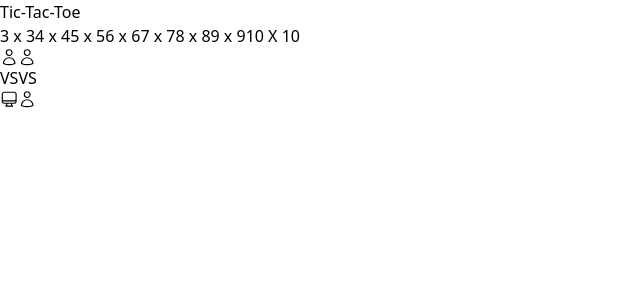
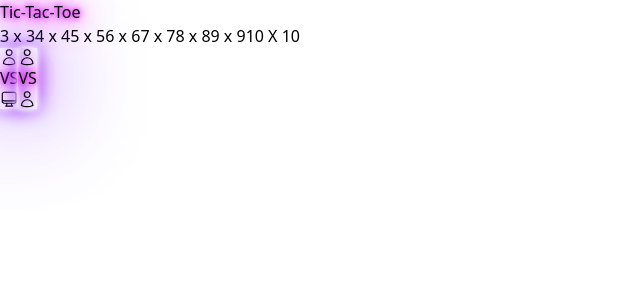
Before and after one commit to kongpop00/Tic-tac-toe, a React (Vite) app: page / in a window 1280 px wide. Shown: the top 300 px of the page, without its empty margins (0-640 px from the left). Built offline with nearby package versions, Linux system fonts and the light colour scheme.

Commit message:
addFunction

```diff
--- a/src/component/Showboard.jsx
+++ b/src/component/Showboard.jsx
@@ -5,12 +5,15 @@ import { useGameContext } from "../gameContext/GameContext";
 
 
 const Showboard = () => {
-const {  setTimes,setDataIndex}=usefilterconditionWinContext()
-const{setData}=useGameContext()
-
+  const { setTimes, setDataIndex } = usefilterconditionWinContext();
+  const { setData } = useGameContext();
+  const [selectedIndex, setSelectedIndex] = useState(-1);
   const [inbox] = useState(Array(9).fill(""));
 
-  const box = [
+
+ const boxindex = 'boxindex'
+
+  let box = [
     { id: 1, box: "3 x 3", borad: 3 },
     { id: 2, box: "4 x 4", borad: 4 },
     { id: 3, box: "5 x 5", borad: 5 },
@@ -21,39 +24,40 @@ const{setData}=useGameContext()
     { id: 8, box: "10 X 10 ", borad: 10 },
   ];
 
-   const handlegetscope =(borad)=>{
-      setTimes(borad)
-      setDataIndex(Array(borad**2).fill(0))
-      setData(Array(borad**2).fill(""))
-   }
+  const handlegetscope = (borad, index) => {
+    setTimes(borad);
+    setDataIndex(Array(borad ** 2).fill(0));
+    setData(Array(borad ** 2).fill(""));
+    setSelectedIndex(index)
+  };
 
   return (
     <div className="lg:w-[1000px] lg:h-[500px] grid grid-cols-4  gap-5 my-[50px] ">
-      {box.map((e) => {
+      {box.map((e, index) => {
         return (
           <button
-            onClick={()=>handlegetscope(e.borad)}
+            onClick={() => handlegetscope(e.borad, index)}
             key={e.id}
-            className={`box-1  border-[#26242ce8] border-[2px] text-[#6c667ce8]  bg-[#000000] justify-center relative items-center flex  rounded-[20px] hover:scale-125  `}
+            className={`box-1  border-[#26242ce8] border-[2px] text-[#6c667ce8]  bg-[#030303c4] justify-center relative items-center flex  rounded-[20px] hover:scale-125 ${
+              selectedIndex === index ? ` relative z-10 bg-[#130f20ef] text-white  ${boxindex} ` : ""
+            }`} // ${btnState.find((btn)=>btn == btnState[e.id]) ? btnactive :""}
           >
             <div className="absolute text-[40px] font-[500] rounded-lg  ">
               {e.box}
             </div>
-            <div className={` grid grid-cols-3 gap-3 w-[70%]  `}>
-              {inbox.map((r,i) => {
+            <div className={` grid grid-cols-3 gap-3 w-[70%] `}>
+              {inbox.map((r, i) => {
                 return (
                   <div
                     key={i}
-                    className="border-[2px] border-[#45147c88]  w-[60px] h-[60px] rounded-xl "
+                    className={`border-[2px] border-[#2e293588]  w-[60px] h-[60px] rounded-xl ${selectedIndex === index ? ` border-[#25252588] relative z-[-1] ` : ""} `}
                   ></div>
                 );
               })}
             </div>
           </button>
-
         );
       })}
-
     </div>
   );
 };
--- a/src/component/game.css
+++ b/src/component/game.css
@@ -58,15 +58,53 @@
     0 0 20px rgb(114, 5, 238),
     0 0 100px rgb(114, 5, 238);
     color : white;
-    border : 2px solid white; text-shadow:
+    border : 2px solid white;
+    text-shadow:
     0 0 5px rgb(225, 29, 231),
     0 0 10px rgb(225, 29, 231),
     0 0 20px rgb(225, 29, 231),
     0 0 40px rgb(225, 29, 231),
     0 0 80px rgb(225, 29, 231),
     0 0 100px rgb(225, 29, 231);
+    background-color: rgb(13, 13, 14);
     position: relative;
-    z-index: 1;
+    z-index: 20;
+}
+
+.box2{
+    text-shadow:
+    0 0 5px rgb(225, 29, 231),
+    0 0 10px rgb(225, 29, 231),
+    0 0 20px rgb(225, 29, 231),
+    0 0 40px rgb(225, 29, 231),
+    0 0 80px rgb(225, 29, 231),
+    0 0 100px rgb(225, 29, 231);
+
+
+}
+.box3:hover{
+    box-shadow:
+    0 0 5px rgb(245, 245, 245),
+    0 0 10px rgb(255, 255, 255),
+    0 0 20px rgb(114, 5, 238),
+    0 0 100px rgb(230, 5, 238);
+
+
+
+}
+.boxindex{
+    text-shadow:
+    0 0 5px rgb(225, 29, 231),
+    0 0 10px rgb(225, 29, 231),
+    0 0 20px rgb(225, 29, 231),
+    0 0 40px rgb(225, 29, 231),
+    0 0 80px rgb(225, 29, 231),
+    0 0 100px #e11de7;
+    box-shadow:
+    0 0 5px rgb(255, 255, 255),
+    0 0 10px rgb(255, 255, 255),
+    0 0 20px rgb(114, 5, 238),
+    0 0 100px rgb(114, 5, 238);
 }
 
 @media screen and (max-width: 600px){
--- a/src/gameContext/GameContext.jsx
+++ b/src/gameContext/GameContext.jsx
@@ -17,7 +17,6 @@ export function GameProvider({ children }) {
   const { conditionWin, times, condition } = usefilterconditionWinContext();
   const [data, setData] = useState(Array(0).fill("")); // เก็บ box ไว้ป็น Array 9 ช่อง  ''
   const [current, setCurrent] = useState("X"); // ค่า แรก ที่กดลงไปใน box
-  const [kong ,setkong]=useState([])
 
   // draw รับ index จาก การกด ของ box
   const Draw = (index) => {
@@ -59,7 +58,7 @@ export function GameProvider({ children }) {
       }
     });
     console.log("cout", count);
-    if (count >= 9) {
+    if (count >= times**2) {
       return true;
     } else {
       return false;
@@ -70,7 +69,7 @@ export function GameProvider({ children }) {
     /**checkwin */
   }
   const CheckWin = (borad) => {
-    console.log('borad',borad);
+    console.log("borad", borad);
     condition();
     console.log("condition", conditionWin);
     /*const condition =
@@ -89,47 +88,46 @@ export function GameProvider({ children }) {
     let GameWin = false;
 
     function isBigEnough(element, index, array) {
-    if(current =="X"){
-      return element =="X"
-    }if(current =="O"){
-      return element=="O"
+      if (current == "X") {
+        return element == "X";
+      }
+      if (current == "O") {
+        return element == "O";
       }
     }
 
-  const flat = conditionWin.flat()
+    const flat = conditionWin.flat();
     let startFlat = 0;
-  let endFlat = times
- let  array = []
+    let endFlat = times;
+    let array = [];
 
-  for(let i = 0; i< conditionWin.length; i++){
+    for (let i = 0; i < conditionWin.length; i++) {
       // console.log('i',i);
-   console.log('flat',flat);
-    const t = flat.slice(startFlat,endFlat)// 0-3 4
-    console.log('borad==t',borad[t]);
-        console.log('ttttt',t);
-        let array1 =[]
-         t.map((call)=>{
-            console.log('============',borad[call]);
+      console.log("flat", flat);
+      const t = flat.slice(startFlat, endFlat); // 0-3 4
+      console.log("borad==t", borad[t]);
+      console.log("ttttt", t);
+      let array1 = [];
+      t.map((call) => {
+        console.log("============", borad[call]);
         // array = array.push(borad[call]);
-            array1.push(borad[call])
+        array1.push(borad[call]);
+      });
+      console.log("araay1111", array1);
 
-          })
-    console.log('araay1111',array1);
-
-    startFlat =  startFlat+times;
+      startFlat = startFlat + times;
       //console.log('start',startFlat);
-    endFlat =  endFlat+times
+      endFlat = endFlat + times;
       //console.log('end',endFlat);
-    const k =  array1.every(isBigEnough)
-    console.log('k',k);
-    if( k ==true && current=="X"){
-      alert('XXXXXXXXXXXXXXXXX')
-    }if(k== true && current=="O"){
-      alert('OOOOOOOOOOOOOOOOOOOO')
+      const k = array1.every(isBigEnough);
+      console.log("k", k);
+      if (k == true && current == "X") {
+        alert("XXXXXXXXXXXXXXXXX");
       }
-
+      if (k == true && current == "O") {
+        alert("OOOOOOOOOOOOOOOOOOOO");
       }
-
+    }
 
     /*conditionWin.map((e)=>{
 
@@ -150,7 +148,6 @@ export function GameProvider({ children }) {
 */
 
     conditionWin.forEach((element) => {
-
       /*  if (borad[element[1]] !== "" && borad[element[2]] !== "") {
         console.log("hay =================================");
         if (
--- a/src/gameContext/filterConditionWinGame.jsx
+++ b/src/gameContext/filterConditionWinGame.jsx
@@ -45,11 +45,8 @@ export function FilterconditionWinProvider({ children }) {
     // o-3 , 3-6 , 6-9
     firtsRow = Number(lengthRow.slice(-1)) + 1; // 2+1==3WWW
     endRow += times; //3+3
-    console.log('lengrow',typeof lengthRow);
-    lengthRow.map((e)=>{
 
 
-    })
     setConditionWin(Array.from(conditionWin.push(lengthRow)));
 
   };
--- a/src/view/Game.jsx
+++ b/src/view/Game.jsx
@@ -39,10 +39,10 @@ const Game = () => {
           */}
             </div>
         <div className='flex flex-col md:flex-row md:gap-[200px] lg:gap-[260px] '>
-        <div className='player player-1 w-[180px] border-2 mt-[20px] flex justify-center items-center font-[500] text-[25px] h-[50px] md:h-[60px] bg-sky-500 rounded-[20px] ' >
+        <div className='player player-1 w-[180px] border-2 mt-[20px] flex justify-center items-center font-[500] text-[25px] h-[50px] md:h-[60px] bg-[#121213] rounded-[20px] text-white' >
         Player 1 : X
         </div>
-        <div className='player playper-2 w-[180px] border-2 mt-[20px] flex justify-center items-center font-[500] text-[25px] h-[50px] md:h-[60px] bg-sky-500 rounded-[20px] '>
+        <div className='player playper-2 w-[180px] border-2 mt-[20px] flex justify-center items-center font-[500] text-[25px] h-[50px] md:h-[60px] bg-[#121213] rounded-[20px] text-white'>
         Player 2 : O
         </div>
         </div>
--- a/src/view/Home.jsx
+++ b/src/view/Home.jsx
@@ -2,21 +2,25 @@ import React, { useEffect } from "react";
 
 import { Link } from "react-router-dom";
 import Showboard from "../component/Showboard";
+import "../component/game.css";
+const Home = ({setTimes}) => {
 
-const Home = ({setTimes}) => {
-useEffect(()=>{
+  const color = 'boxindex'
+  const box = 'box2'
+  const hov = 'box3'
 
- },[])
   return (
     <div className="bg-[url(public/bghome.png)] w-fuul h-[100vh] bg-cover bg-center">
       <div className="max-w-7xl m-auto h-[100vh] p-[50px] flex flex-col items-center">
-        <h1 className=" text-[50px] sm:text-[70px] md:text-[80px] lg:text-[100px] font-[500] text-white">Tic-Tac-Toe</h1>
+        <h1 className={`${box} text-[50px] sm:text-[70px] md:text-[80px] lg:text-[120px] font-[500] text-white w-[100%] text-center`}>
+          Tic-Tac-Toe
+        </h1>
         <Showboard setTimes={setTimes}/>
 
         {/*Button1*/}
-        <div className="bg-slate-500 flex flex-col md:flex-row w-[100%] items-center justify-center gap-3">
+        <div className=" mt-[20px] flex flex-col md:flex-row w-[100%] items-center justify-center gap-20">
             <Link to={'/game'}>
-          <button className="bg-[#3747e5]  w-[250px] h-[60px] rounded-[20px] flex  items-center justify-around px-[40px]">
+          <button className={`${color} bg-[#1a0b2e] w-[250px] h-[60px] rounded-[20px] flex  items-center justify-around px-[40px] hover:scale-125 ${hov}`}>
             <svg
               xmlns="http://www.w3.org/2000/svg"
               fill="none"
@@ -49,7 +53,7 @@ useEffect(()=>{
           </button>
           </Link>
           {/*Button1*/}
-          <button className="bg-[#3747e5]  w-[250px] h-[60px] rounded-[20px]  flex  items-center justify-around  px-[40px]">
+          <button className={`${color} bg-[#1a0b2e]  w-[250px] h-[60px] rounded-[20px]  flex  items-center justify-around  px-[40px] hover:scale-125 ${hov}`}>
             <svg
               xmlns="http://www.w3.org/2000/svg"
               fill="none"
```
Lines whose indentation alone changed are shown as unchanged.
